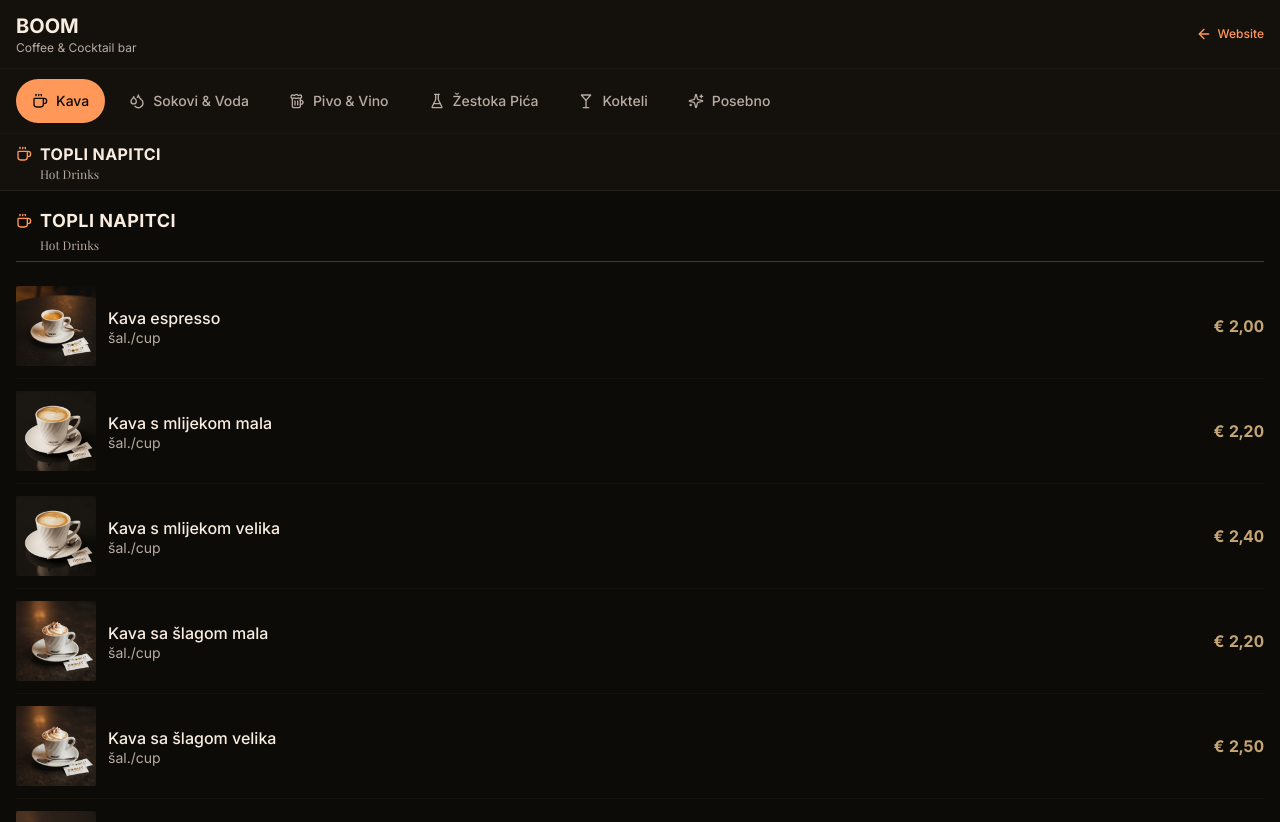
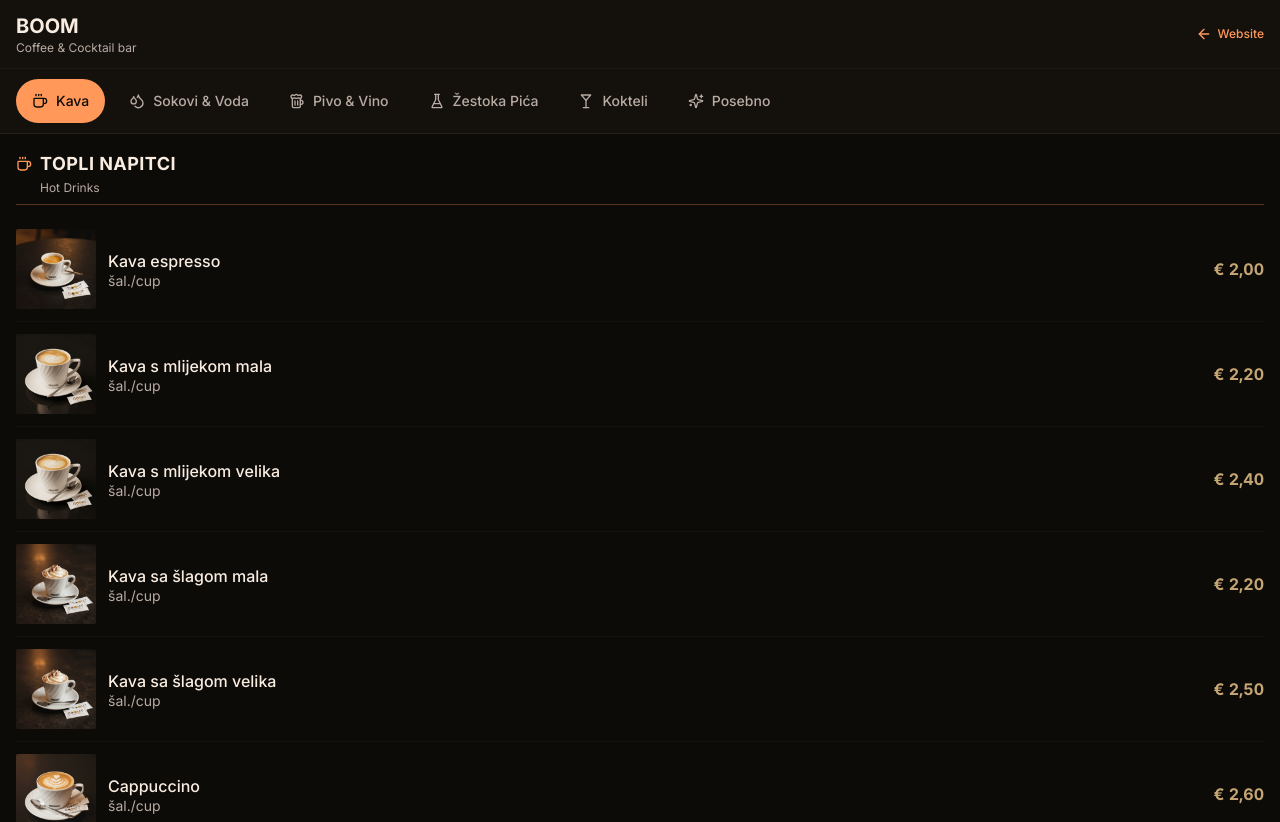
Before and after one commit to azzu90/boom-cafe-website, a Next.js app: page /qr in a window 1280 px wide. Shown: the top 822 px of the page. Built offline with nearby package versions, Linux system fonts and the light colour scheme; a web font is replaced by a local one.

Commit message:
Fix /qr duplicate titles, subtitle font and clipped notes

```diff
--- a/components/qr-menu.tsx
+++ b/components/qr-menu.tsx
@@ -569,7 +569,7 @@ function ListItem({ item, category }: { item: DrinkItem; category: Category }) {
         <div className="text-base font-medium text-foreground leading-snug break-words">{item.name}</div>
         {item.size && <div className="text-sm text-muted-foreground mt-0.5 leading-none">{item.size}</div>}
         {item.note && (
-          <div className="text-sm text-muted-foreground mt-0.5 leading-none line-clamp-1">{item.note}</div>
+          <div className="text-sm text-muted-foreground mt-0.5 leading-snug line-clamp-1">{item.note}</div>
         )}
       </div>
       <div
@@ -733,37 +733,6 @@ export function QRMenu() {
           </div>
         </div>
 
-        {/* Section Title - shows the active group's main category title */}
-        {(() => {
-          const activeGroupData = mainGroups.find(g => g.id === activeGroup)
-          const firstCategory = visibleCategories[0]
-          if (!firstCategory) return null
-
-          // Get a display title based on group
-          const groupTitles: Record<string, { hr: string, en: string }> = {
-            "kava": { hr: "Topli Napitci", en: "Hot Drinks" },
-            "sokovi": { hr: "Bezalkoholna Pića", en: "Soft Drinks & Juices" },
-            "pivo-vino": { hr: "Pivo & Vino", en: "Beer & Wine" },
-            "zestoka": { hr: "Žestoka Pića", en: "Spirits" },
-            "kokteli": { hr: "Kokteli", en: "Cocktails" },
-            "posebno": { hr: "Posebne Ponude", en: "Special Offers" },
-          }
-          const titles = groupTitles[activeGroup] || { hr: firstCategory.title, en: firstCategory.titleEn }
-
-          return (
-            <div
-              className="px-4 py-2 border-t border-border/30"
-              style={{ backgroundColor: "#14110D" }}
-            >
-              <div className="flex items-center gap-2">
-                <div className="text-accent">{activeGroupData?.icon}</div>
-                <h2 className="text-base font-bold text-foreground uppercase tracking-wide">{titles.hr}</h2>
-              </div>
-              <p className="text-xs text-muted-foreground font-serif ml-6">{titles.en}</p>
-            </div>
-          )
-        })()}
-
         {/* Level 2: Sub-category Chips */}
         {visibleCategories.length > 1 && (
           <div
@@ -818,7 +787,7 @@ export function QRMenu() {
                   <div className="text-accent">{category.icon}</div>
                   <h2 className="text-lg font-bold text-foreground uppercase tracking-wide">{category.title}</h2>
                 </div>
-                <p className="text-xs text-muted-foreground font-serif mt-0.5 ml-6">
+                <p className="text-xs text-muted-foreground mt-0.5 ml-6">
                   {category.titleEn}
                 </p>
               </div>
```
